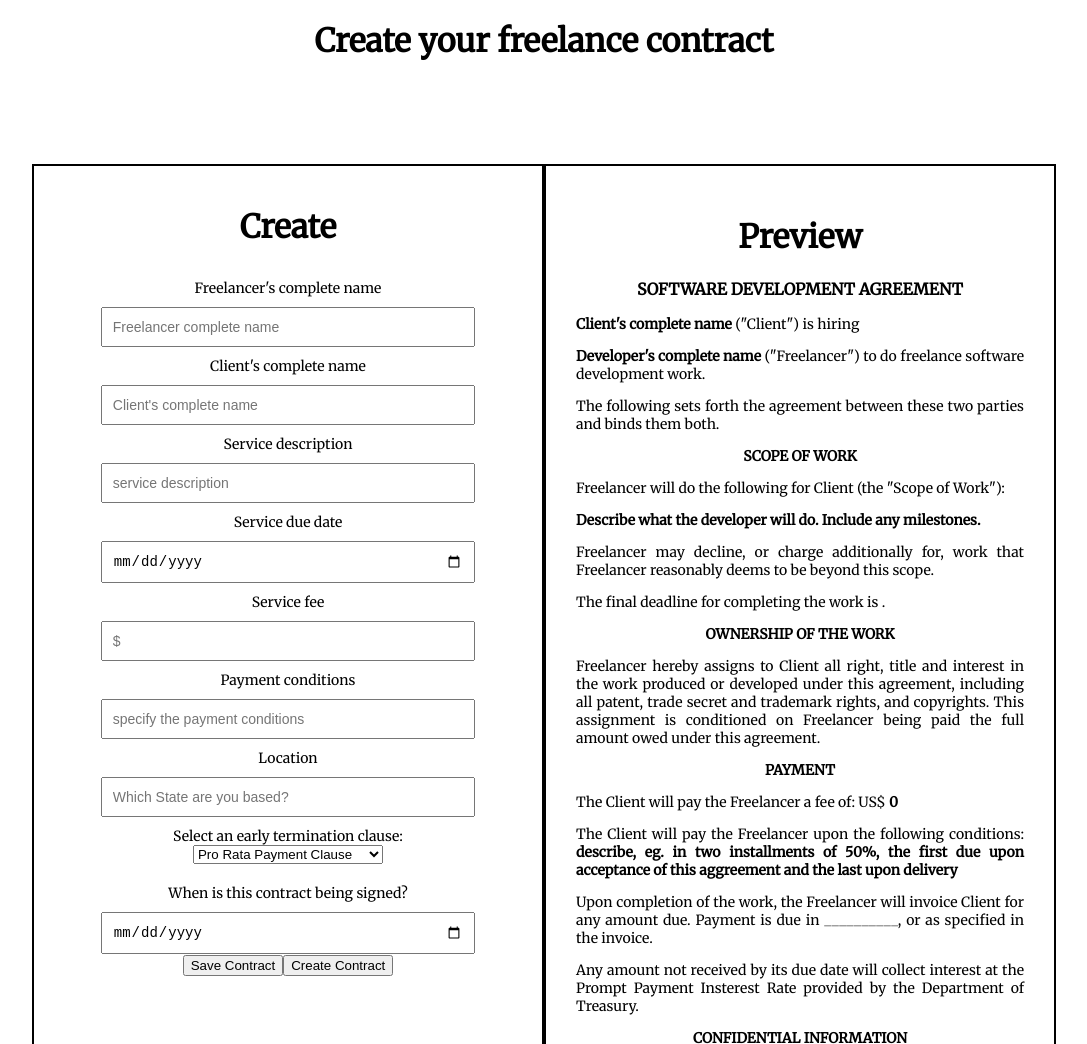
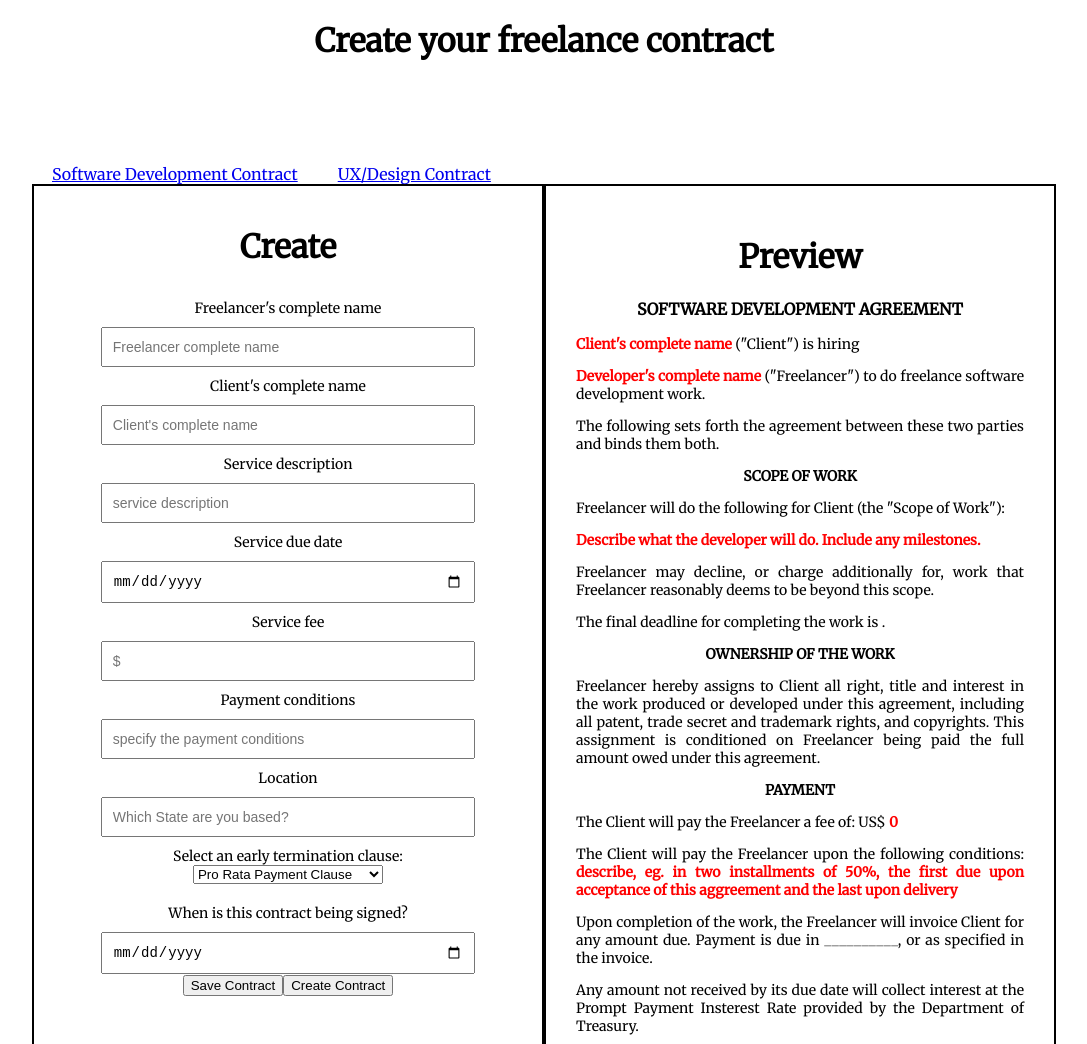
Before and after one commit to NPryngler/contract-generator-app, a React app: page / in a window 1280 px wide. Shown: the top 1044 px of the page, without its empty margins (96-1183 px from the left). Built offline with nearby package versions, Linux system fonts and the light colour scheme.

Commit message:
created nav component

```diff
--- a/src/App/index.js
+++ b/src/App/index.js
@@ -2,16 +2,33 @@ import React, { Component } from "react";
 import "./style.css";
 import ContractForm from "../ContractForm";
 import moment from "moment";
+import Nav from "../Nav";
 
 class App extends Component {
+  constructor(props){
+    super(props);
+    this.state = {
+      currentView: 'Contract Form',
+    }
+  }
+  setView = view => {
+    this.setState({
+      currentView: view
+    })
+  }
+
   render() {
+
     return (
     <div>
       <div className="App">
         <h1 className="heading">Create your freelance contract</h1>
       </div>
+      <Nav setView={this.setView} />
       <div className="main-wrapper">
-        <ContractForm />
+        <ContractForm
+        currentViewProps={this.state.currentView}
+        setViewProps={this.setView}/>
         {/* <ContractView /> */}
       </div>
     </div>
--- a/src/ContractForm/index.js
+++ b/src/ContractForm/index.js
@@ -8,6 +8,7 @@ class ContractForm extends Component {
     constructor(props) {
         super(props);
         this.state = {
+            currentView: 'Dev Contract',
             freelancerName: JSON.parse(localStorage.getItem("freelancer-name")) || "Developer's complete name ",
             clientName: JSON.parse(localStorage.getItem("client-name")) ||"Client's complete name ",
             serviceDescription: JSON.parse(localStorage.getItem("service-description")) ||"Describe what the developer will do. Include any milestones.",
--- a/src/ContractView/style.css
+++ b/src/ContractView/style.css
@@ -8,7 +8,7 @@
     font-size: 16px;
 }
 .output {
-    font-color: red;
+    color: red;
     font-weight: 700;
 }
 .clause-section-title{
--- /dev/null
+++ b/src/Nav/index.js
@@ -0,0 +1,32 @@
+import React, { Component } from "react";
+import "./style.css";
+
+class Nav extends Component {
+    render() {
+        return (
+            //code mostly from the react-spotify app presented by Mike Glumac
+            //available at https://git.generalassemb.ly/wdi-nyc-peloton/react-spotify/blob/master/src/Nav/index.js
+
+            <nav className="nav">
+                <a
+                    href="#"
+                    onClick={event => {
+                        event.preventDefault();
+                        this.props.setView('Dev Contract');
+                    }}>
+                    Software Development Contract
+            </a>
+                <a
+                    href="#"
+                    onClick={event => {
+                        event.preventDefault();
+                        this.props.setView('Design Contract');
+                    }}>
+                    UX/Design Contract
+            </a>
+            </nav>
+        )
+    }
+}
+
+export default Nav;
--- /dev/null
+++ b/src/Nav/style.css
@@ -0,0 +1,4 @@
+.nav a {
+    display: inline-block;
+    margin: 0 20px;
+  }
```
